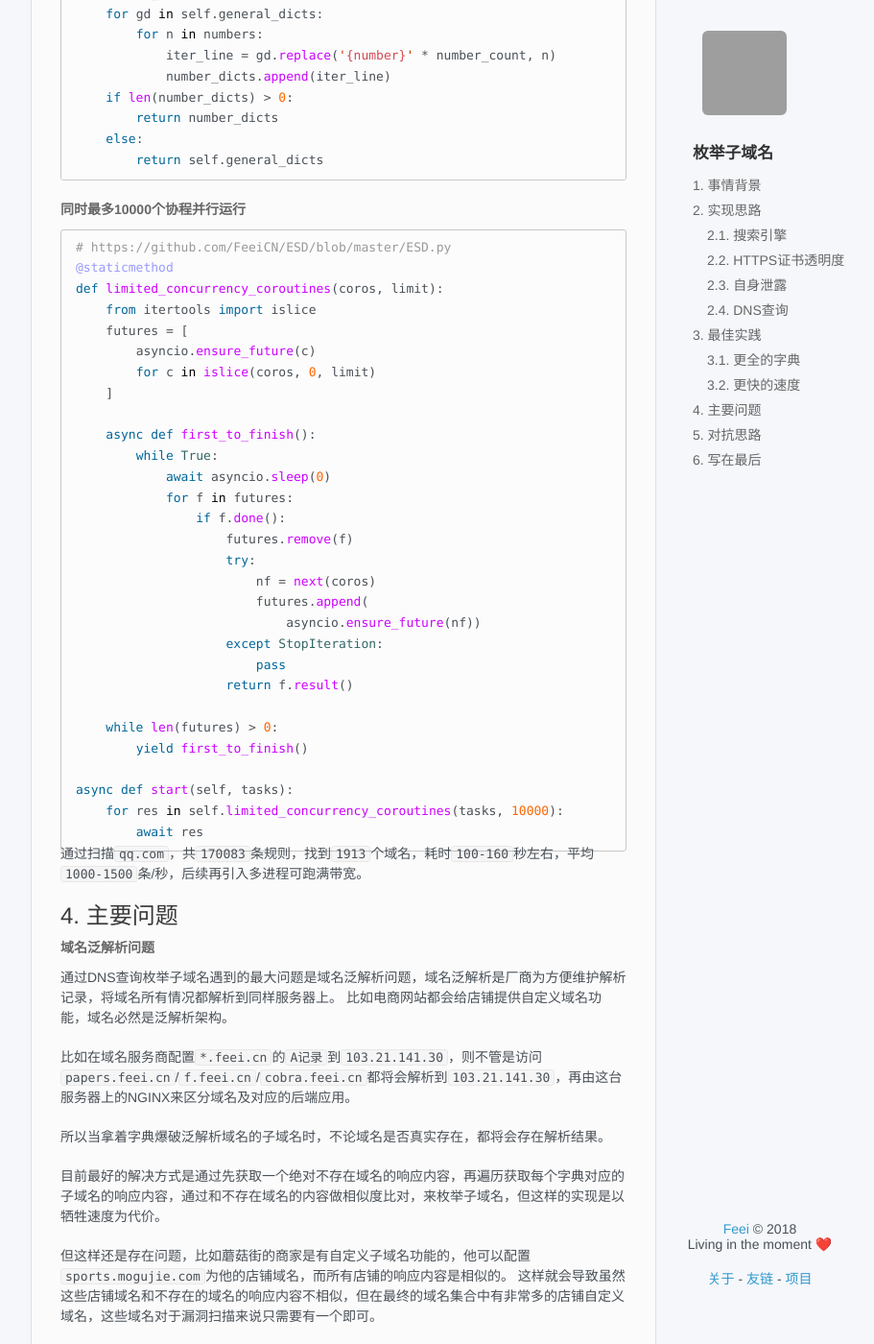
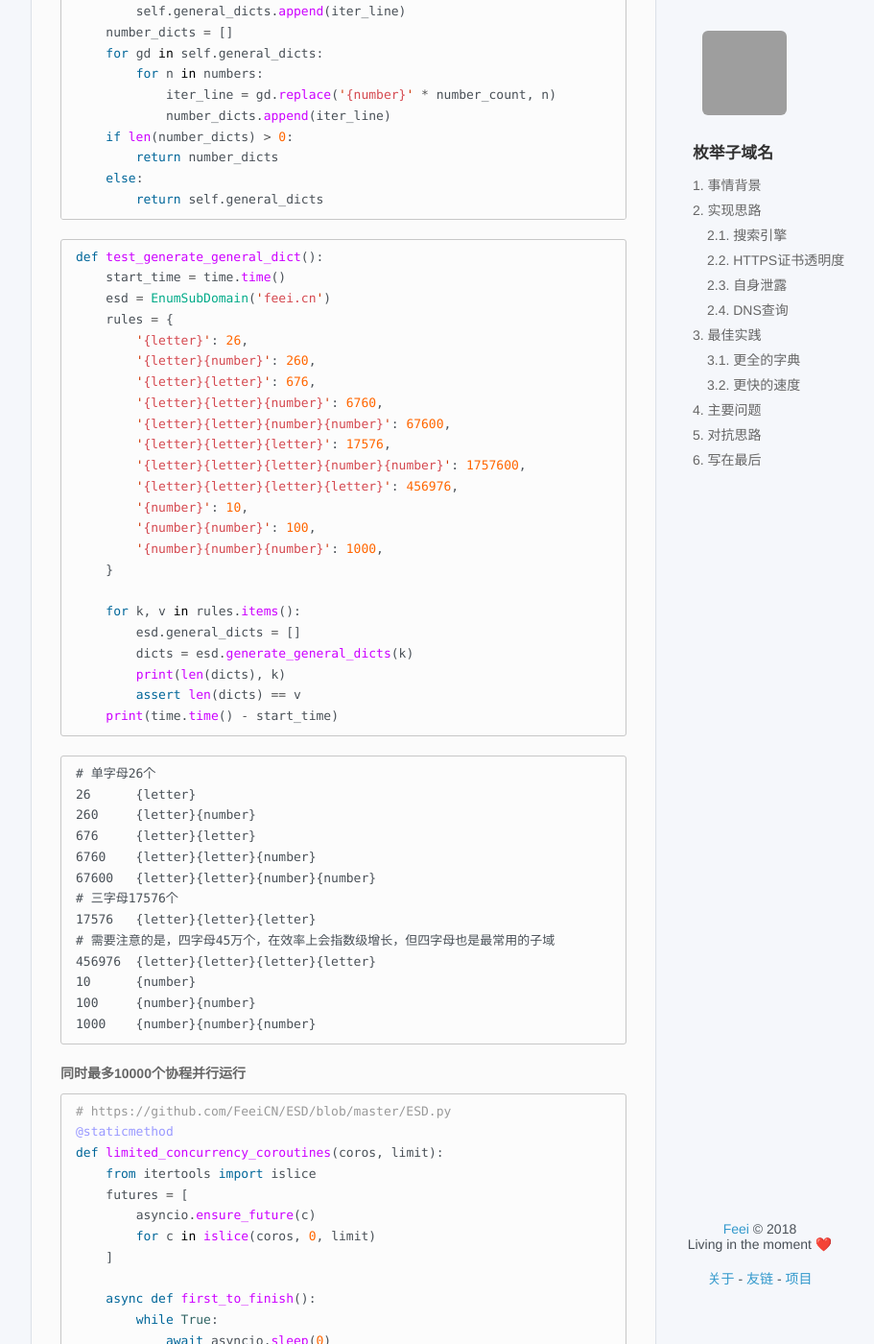
Before and after one commit to limengmingx/Papers, a Jekyll site: the page built from esd.md, in a window 1280 px wide and 1400 px high, scrolled down 4465 px. Shown: the whole window at 96% size, without its empty margins (283-1194 px from the left). Built offline with Jekyll 4.4.1, drawn with Linux system fonts in a browser that asks for light colours; our own code applies the rules of GitHub Pages for plain Markdown files; comment, search, counter and statistics services are not loaded; some of the changed text lies outside the part shown; grey boxes are pictures that could not be loaded.

Commit message:
Update esd.md

````diff
--- a/esd.md
+++ b/esd.md
@@ -144,6 +144,7 @@ print(result)
     - 写入结果文件
 
 #### 字典生成
+对于通用类型的字典，比如常见的字母和数字组合可以动态生成。
 ```python
 # https://github.com/FeeiCN/ESD/blob/master/ESD.py
 def generate_general_dicts(self, line):
@@ -165,6 +166,49 @@ def generate_general_dicts(self, line):
         return number_dicts
     else:
         return self.general_dicts
+```
+
+```python
+def test_generate_general_dict():
+    start_time = time.time()
+    esd = EnumSubDomain('feei.cn')
+    rules = {
+        '{letter}': 26,
+        '{letter}{number}': 260,
+        '{letter}{letter}': 676,
+        '{letter}{letter}{number}': 6760,
+        '{letter}{letter}{number}{number}': 67600,
+        '{letter}{letter}{letter}': 17576,
+        '{letter}{letter}{letter}{number}{number}': 1757600,
+        '{letter}{letter}{letter}{letter}': 456976,
+        '{number}': 10,
+        '{number}{number}': 100,
+        '{number}{number}{number}': 1000,
+    }
+
+    for k, v in rules.items():
+        esd.general_dicts = []
+        dicts = esd.generate_general_dicts(k)
+        print(len(dicts), k)
+        assert len(dicts) == v
+    print(time.time() - start_time)
+```
+
+
+```
+# 单字母26个
+26      {letter}
+260     {letter}{number}
+676     {letter}{letter}
+6760    {letter}{letter}{number}
+67600   {letter}{letter}{number}{number}
+# 三字母17576个
+17576   {letter}{letter}{letter}
+# 需要注意的是，四字母45万个，在效率上会指数级增长，但四字母也是最常用的子域
+456976  {letter}{letter}{letter}{letter}
+10      {number}
+100     {number}{number}
+1000    {number}{number}{number}
 ```
 
 #### 同时最多10000个协程并行运行
````
